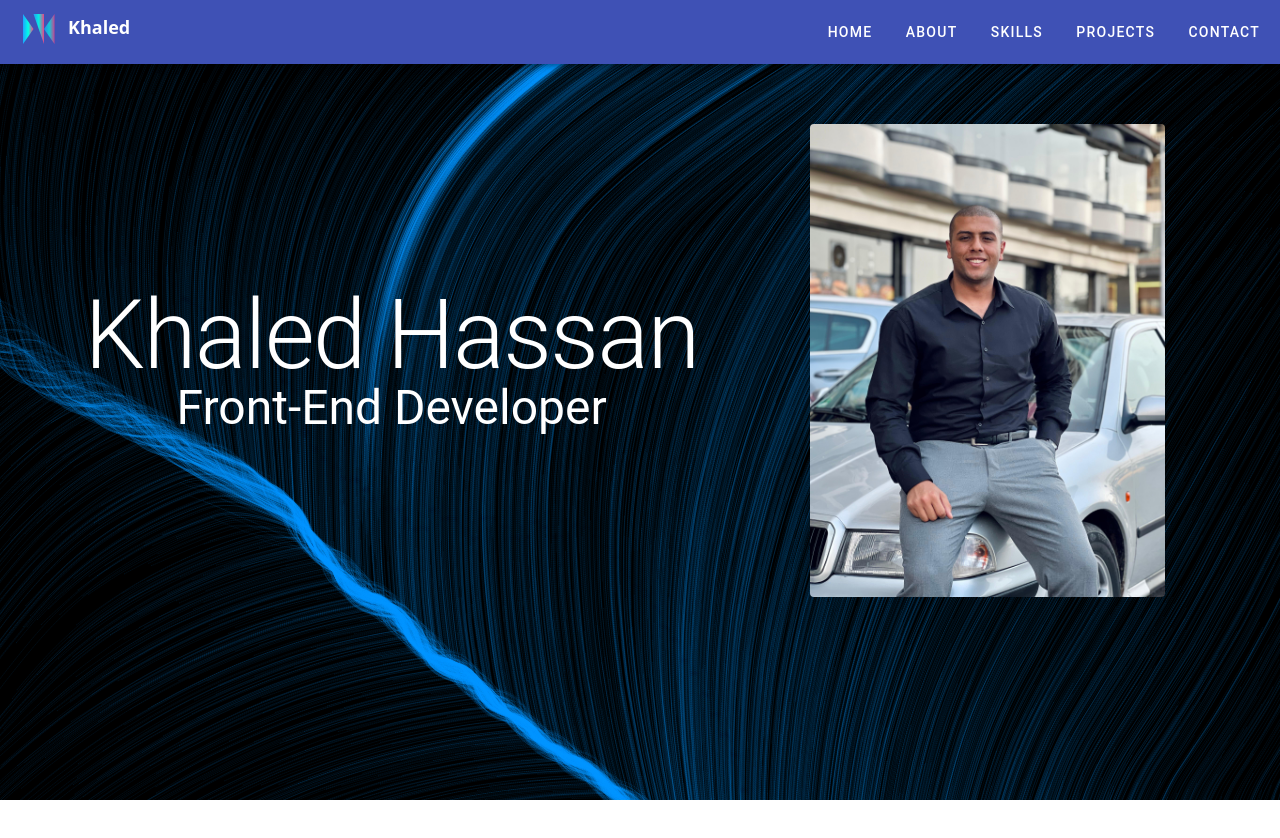
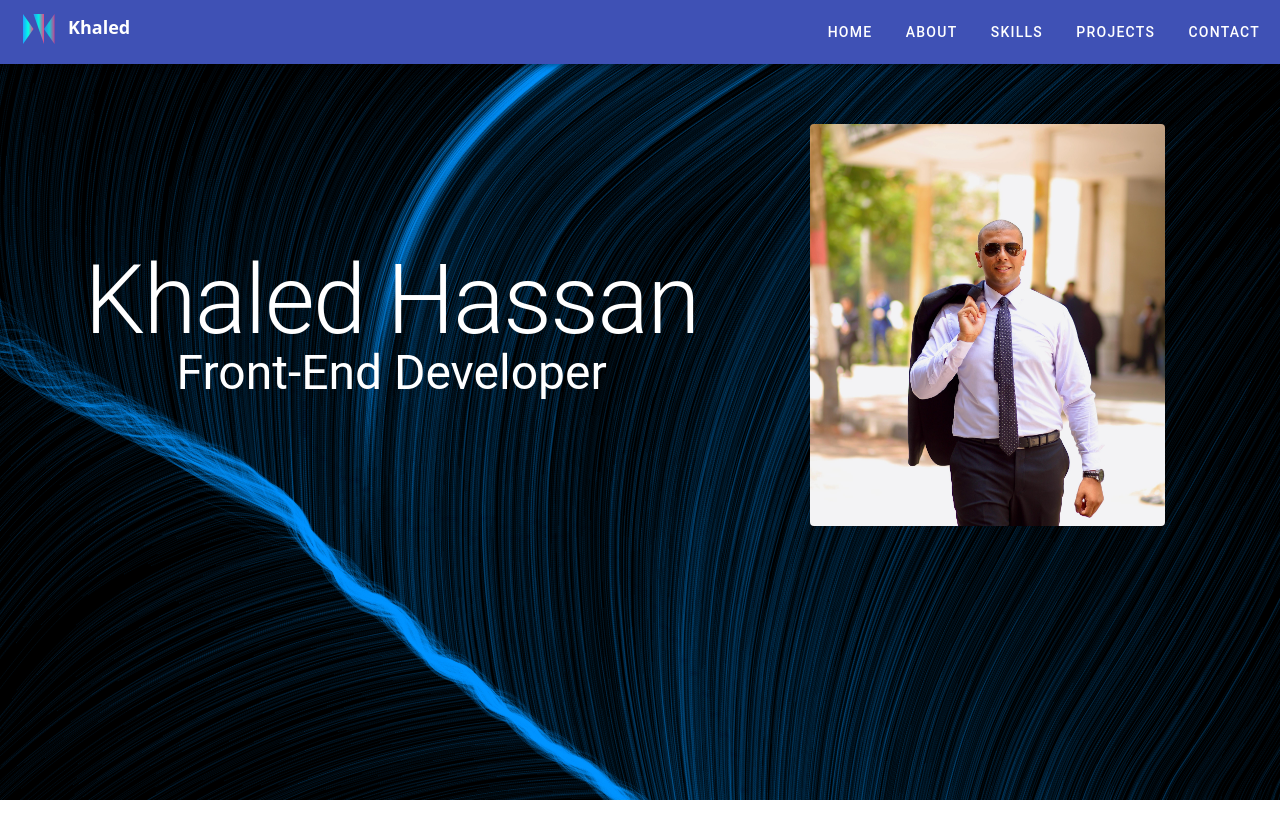
Before and after one commit to 5aled1801/new-Portfolio2025, a Vue app: page / in a window 1280 px wide. Shown: the top 838 px of the page. Built offline with nearby package versions, Linux system fonts and the light colour scheme.

Commit message:
change profil photo

```diff
--- a/src/components/myInfo.vue
+++ b/src/components/myInfo.vue
@@ -12,7 +12,8 @@
 
                 <!-- Image Section -->
                 <v-col cols="12" md="5" class="d-flex align-center justify-center">
-                    <img src="./../assets/images/xx.jpg" alt="Khaled Hassan" class="w-75 h-50 rounded" loading="lazy">
+                    <img src="./../assets/images/WhatsApp Image 2025-01-30 at 13.30.42_56be2f17.jpg" alt="Khaled Hassan"
+                        class="w-75 h-50 rounded" loading="lazy">
                 </v-col>
             </v-row>
         </v-container></v-app>
```
